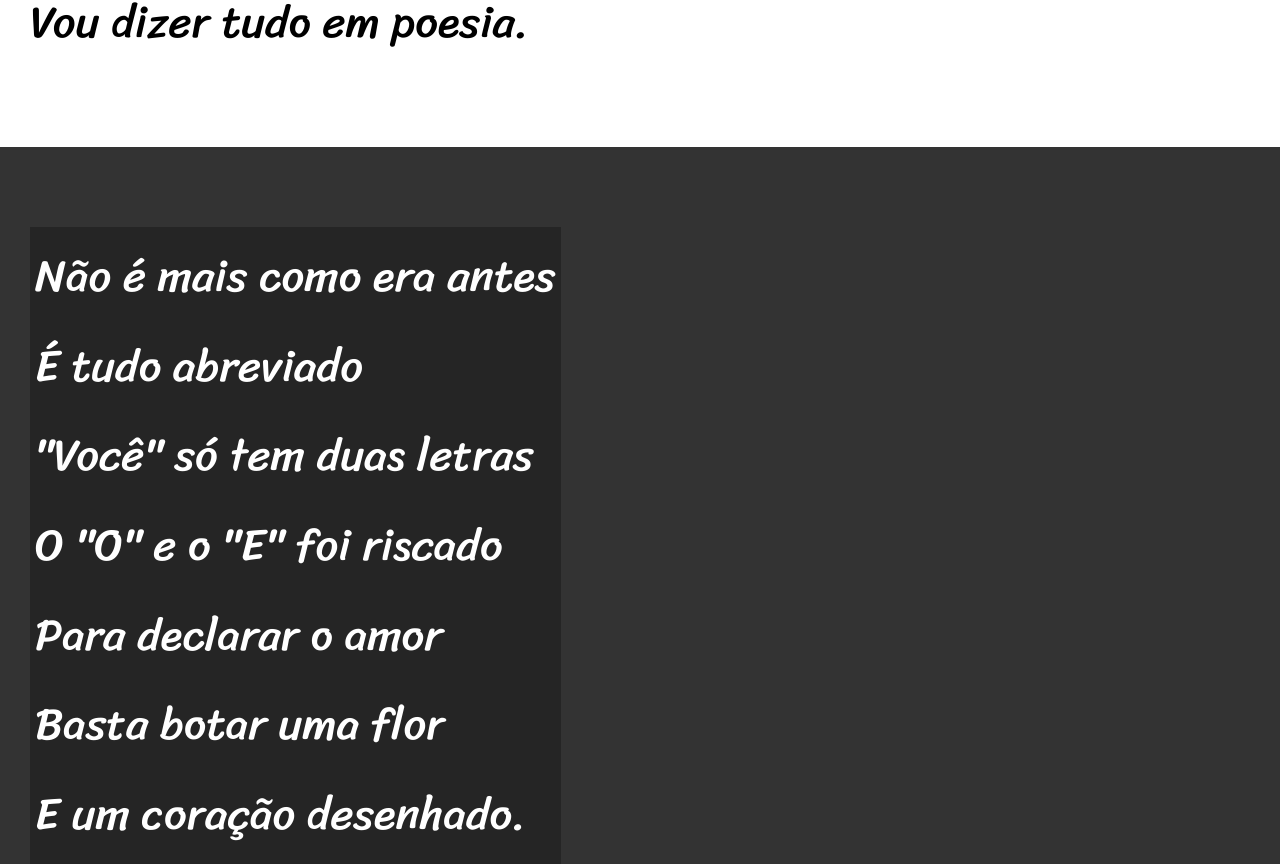
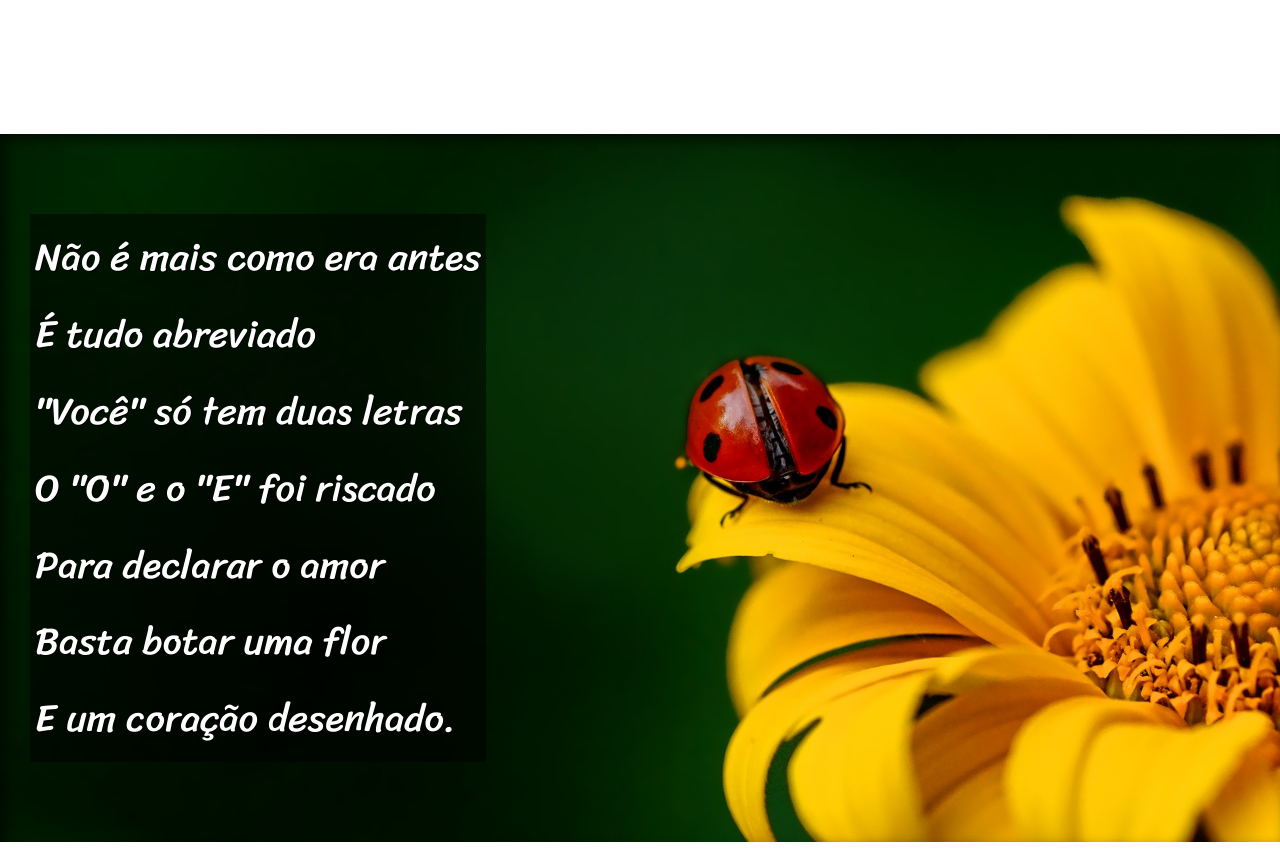
Before and after one commit to edemir87/html-css, a plain HTML site: page d012/projetocordel.html in a window 1280 px wide. Shown: the part 900-1764 px from the top of the page. Drawn offline with Linux system fonts and the light colour scheme.

Commit message:
desafio 12 concluido

```diff
--- a/d012/estilo/style.css
+++ b/d012/estilo/style.css
@@ -57,7 +57,11 @@ section {
     line-height: 2em;
     padding-left: 30px;
     font-family: var(--fonte3);
-    font-size: 3.5vw;
+    font-size: 3vw;
+}
+
+section > p {
+    padding-bottom: 2em;
 }
 
 section.normal{
@@ -68,14 +72,27 @@ section.normal{
 section.imagem{
     background-color: rgb(51, 51, 51);
     color: white;
+    box-shadow: inset 6px 6px 13px 0px rgba(0, 0, 0, 0.575);
+    background-attachment: fixed;
 }
 
 section.imagem > p {
     display: inline-block;
     padding: 5px;
-    background-color: rgba(0, 0, 0, 0.267);
+    background-color: rgba(0, 0, 0, 0.507);
+    text-shadow: 1px 1px 0px black;
 
 }
+section#img01{
+    background-image: url(../imagens/background001.jpg);
+    background-position: right center;
+    background-size: cover;
+}
+section#img02{
+    background-image: url(../imagens/background002.jpg);
+    background-size: cover;
+}
+
 
 footer {
     background-color: black;
--- a/d012/projetocordel.html
+++ b/d012/projetocordel.html
@@ -26,7 +26,7 @@
         </p>
     </section>
 
-    <section class="imagem">
+    <section class="imagem" id="img01">
         <p>
             Não é mais como era antes <br>
             É tudo abreviado <br>
@@ -63,7 +63,7 @@
 
     </section>
 
-    <section class="imagem">
+    <section class="imagem" id="img02">
         <p>
             Tenho saudade das cartas <br>
             Escritas com a própria mão <br>
```
